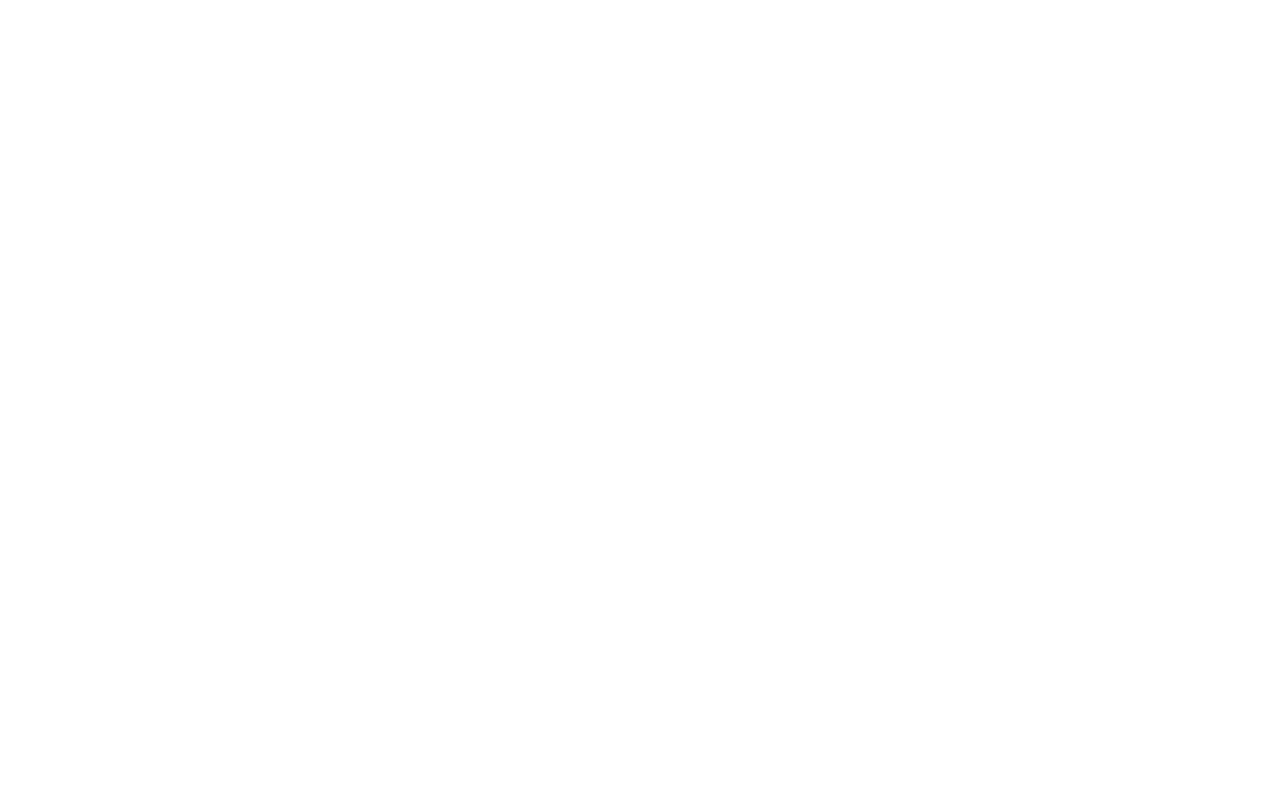
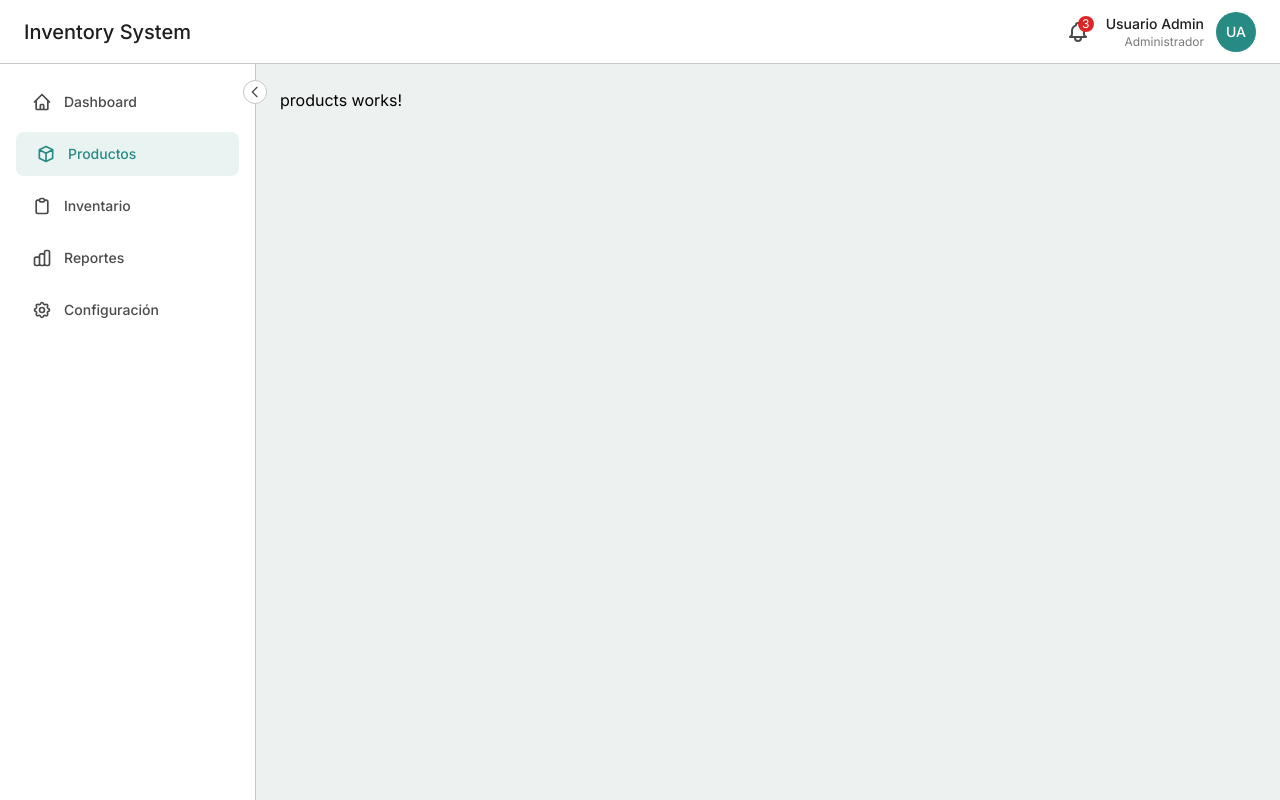
Before and after one commit to Dark-rambler/inventory-system-front-end-2026, an Angular app: page /products in a window 1280 px wide. Before the commit this address led to /. Built offline with nearby package versions, Linux system fonts and the light colour scheme.

Commit message:
add layout

```diff
--- a/src/app/app.routes.ts
+++ b/src/app/app.routes.ts
@@ -1,3 +1,45 @@
 import { Routes } from '@angular/router';
 
-export const routes: Routes = [];
+export const routes: Routes = [
+  {
+    path: '',
+    loadComponent: () =>
+      import('./shared/layouts/main-layout/main-layout.component').then(m => m.MainLayoutComponent),
+    children: [
+      {
+        path: '',
+        redirectTo: 'products',
+        pathMatch: 'full',
+      },
+      {
+        path: 'products',
+        loadComponent: () =>
+          import('./domains/products/products.component').then(m => m.ProductsComponent),
+      },
+      {
+        path: 'dashboard',
+        loadComponent: () =>
+          import('./domains/products/products.component').then(m => m.ProductsComponent),
+      },
+      {
+        path: 'inventory',
+        loadComponent: () =>
+          import('./domains/products/products.component').then(m => m.ProductsComponent),
+      },
+      {
+        path: 'reports',
+        loadComponent: () =>
+          import('./domains/products/products.component').then(m => m.ProductsComponent),
+      },
+      {
+        path: 'settings',
+        loadComponent: () =>
+          import('./domains/products/products.component').then(m => m.ProductsComponent),
+      },
+    ],
+  },
+  {
+    path: '**',
+    redirectTo: '',
+  },
+];
--- /dev/null
+++ b/src/app/domains/products/products.component.html
@@ -0,0 +1 @@
+<p>products works!</p>
--- /dev/null
+++ b/src/app/shared/components/header/header.component.html
@@ -0,0 +1,47 @@
+<header class="bg-white border-b border-gray-3 h-16 fixed top-0 left-0 right-0 z-50">
+  <div class="flex items-center justify-between h-full px-6">
+    <div class="flex items-center gap-4">
+      <button
+        (click)="toggleSidebar()"
+        class="lg:hidden text-gray-1 hover:text-primary transition-colors"
+      >
+        <svg class="w-6 h-6" fill="none" stroke="currentColor" viewBox="0 0 24 24">
+          <path
+            stroke-linecap="round"
+            stroke-linejoin="round"
+            stroke-width="2"
+            d="M4 6h16M4 12h16M4 18h16"
+          />
+        </svg>
+      </button>
+      <h1 class="text-h4 text-black">Inventory System</h1>
+    </div>
+
+    <div class="flex items-center gap-4">
+      <button class="text-gray-1 hover:text-primary transition-colors relative">
+        <svg class="w-6 h-6" fill="none" stroke="currentColor" viewBox="0 0 24 24">
+          <path
+            stroke-linecap="round"
+            stroke-linejoin="round"
+            stroke-width="2"
+            d="M15 17h5l-1.405-1.405A2.032 2.032 0 0118 14.158V11a6.002 6.002 0 00-4-5.659V5a2 2 0 10-4 0v.341C7.67 6.165 6 8.388 6 11v3.159c0 .538-.214 1.055-.595 1.436L4 17h5m6 0v1a3 3 0 11-6 0v-1m6 0H9"
+          />
+        </svg>
+        <span
+          class="absolute -top-1 -right-1 bg-danger text-white text-caption rounded-full w-4 h-4 flex items-center justify-center"
+          >3</span
+        >
+      </button>
+
+      <div class="flex items-center gap-3">
+        <div class="text-right hidden md:block">
+          <p class="text-small text-black font-medium">Usuario Admin</p>
+          <p class="text-caption text-gray-2">Administrador</p>
+        </div>
+        <div class="w-10 h-10 bg-primary rounded-full flex items-center justify-center text-white">
+          <span class="text-small font-medium">UA</span>
+        </div>
+      </div>
+    </div>
+  </div>
+</header>
--- /dev/null
+++ b/src/app/shared/components/header/header.component.ts
@@ -0,0 +1,15 @@
+import { Component, output } from '@angular/core';
+
+@Component({
+  selector: 'app-header',
+  imports: [],
+  templateUrl: './header.component.html',
+  styleUrl: './header.component.scss',
+})
+export class HeaderComponent {
+  sidebarToggle = output<void>();
+
+  toggleSidebar() {
+    this.sidebarToggle.emit();
+  }
+}
--- /dev/null
+++ b/src/app/shared/components/sidebar/sidebar.component.html
@@ -0,0 +1,55 @@
+<aside
+  class="fixed left-0 top-16 h-[calc(100vh-4rem)] bg-white border-r border-gray-3 transition-transform duration-300 z-40"
+  [class.w-64]="!isCollapsed"
+  [class.w-20]="isCollapsed"
+  [class.-translate-x-full]="!isOpen()"
+  [class.translate-x-0]="isOpen()"
+>
+  <button
+    (click)="toggleCollapse()"
+    class="hidden lg:flex absolute -right-3 top-4 bg-white border border-gray-3 rounded-full w-6 h-6 items-center justify-center text-gray-1 hover:text-primary transition-colors"
+  >
+    <svg
+      class="w-4 h-4 transition-transform"
+      [class.rotate-180]="isCollapsed"
+      fill="none"
+      stroke="currentColor"
+      viewBox="0 0 24 24"
+    >
+      <path stroke-linecap="round" stroke-linejoin="round" stroke-width="2" d="M15 19l-7-7 7-7" />
+    </svg>
+  </button>
+
+  <nav class="p-4 space-y-2">
+    @for (item of menuItems; track item.path) {
+      <a
+        [routerLink]="item.path"
+        routerLinkActive="bg-primary/10 text-primary border-l-4 border-primary"
+        class="flex items-center gap-3 px-4 py-3 rounded-lg text-gray-1 hover:bg-bg-secondary-1 transition-colors group border-l-4 border-transparent"
+      >
+        <svg class="w-5 h-5 flex-shrink-0" fill="none" stroke="currentColor" viewBox="0 0 24 24">
+          <path
+            stroke-linecap="round"
+            stroke-linejoin="round"
+            stroke-width="2"
+            [attr.d]="item.icon"
+          />
+        </svg>
+        @if (!isCollapsed) {
+          <span class="text-small font-medium">{{ item.label }}</span>
+        }
+      </a>
+    }
+  </nav>
+</aside>
+
+@if (isOpen()) {
+  <div
+    (click)="closeSidebar()"
+    (keydown.escape)="closeSidebar()"
+    role="button"
+    tabindex="0"
+    class="lg:hidden fixed inset-0 bg-black/50 z-30 top-16"
+    aria-label="Cerrar menú"
+  ></div>
+}
--- /dev/null
+++ b/src/app/shared/components/sidebar/sidebar.component.ts
@@ -0,0 +1,57 @@
+import { Component, input, output } from '@angular/core';
+import { RouterLink, RouterLinkActive } from '@angular/router';
+
+interface MenuItem {
+  label: string;
+  path: string;
+  icon: string;
+}
+
+@Component({
+  selector: 'app-sidebar',
+  imports: [RouterLink, RouterLinkActive],
+  templateUrl: './sidebar.component.html',
+  styleUrl: './sidebar.component.scss',
+})
+export class SidebarComponent {
+  isOpen = input<boolean>(true);
+  sidebarClose = output<void>();
+
+  isCollapsed = false;
+
+  menuItems: MenuItem[] = [
+    {
+      label: 'Dashboard',
+      path: '/dashboard',
+      icon: 'M3 12l2-2m0 0l7-7 7 7M5 10v10a1 1 0 001 1h3m10-11l2 2m-2-2v10a1 1 0 01-1 1h-3m-6 0a1 1 0 001-1v-4a1 1 0 011-1h2a1 1 0 011 1v4a1 1 0 001 1m-6 0h6',
+    },
+    {
+      label: 'Productos',
+      path: '/products',
+      icon: 'M20 7l-8-4-8 4m16 0l-8 4m8-4v10l-8 4m0-10L4 7m8 4v10M4 7v10l8 4',
+    },
+    {
+      label: 'Inventario',
+      path: '/inventory',
+      icon: 'M9 5H7a2 2 0 00-2 2v12a2 2 0 002 2h10a2 2 0 002-2V7a2 2 0 00-2-2h-2M9 5a2 2 0 002 2h2a2 2 0 002-2M9 5a2 2 0 012-2h2a2 2 0 012 2',
+    },
+    {
+      label: 'Reportes',
+      path: '/reports',
+      icon: 'M9 19v-6a2 2 0 00-2-2H5a2 2 0 00-2 2v6a2 2 0 002 2h2a2 2 0 002-2zm0 0V9a2 2 0 012-2h2a2 2 0 012 2v10m-6 0a2 2 0 002 2h2a2 2 0 002-2m0 0V5a2 2 0 012-2h2a2 2 0 012 2v14a2 2 0 01-2 2h-2a2 2 0 01-2-2z',
+    },
+    {
+      label: 'Configuración',
+      path: '/settings',
+      icon: 'M10.325 4.317c.426-1.756 2.924-1.756 3.35 0a1.724 1.724 0 002.573 1.066c1.543-.94 3.31.826 2.37 2.37a1.724 1.724 0 001.065 2.572c1.756.426 1.756 2.924 0 3.35a1.724 1.724 0 00-1.066 2.573c.94 1.543-.826 3.31-2.37 2.37a1.724 1.724 0 00-2.572 1.065c-.426 1.756-2.924 1.756-3.35 0a1.724 1.724 0 00-2.573-1.066c-1.543.94-3.31-.826-2.37-2.37a1.724 1.724 0 00-1.065-2.572c-1.756-.426-1.756-2.924 0-3.35a1.724 1.724 0 001.066-2.573c-.94-1.543.826-3.31 2.37-2.37.996.608 2.296.07 2.572-1.065z M15 12a3 3 0 11-6 0 3 3 0 016 0z',
+    },
+  ];
+
+  toggleCollapse() {
+    this.isCollapsed = !this.isCollapsed;
+  }
+
+  closeSidebar() {
+    this.sidebarClose.emit();
+  }
+}
--- /dev/null
+++ b/src/app/shared/layouts/main-layout/main-layout.component.html
@@ -0,0 +1,15 @@
+<div class="min-h-screen bg-bg-secondary-1">
+  <app-header (sidebarToggle)="toggleSidebar()" />
+
+  <app-sidebar [isOpen]="isSidebarOpen" (sidebarClose)="closeSidebar()" />
+
+  <main
+    class="pt-16 transition-all duration-300"
+    [class.lg:ml-64]="!isSidebarCollapsed"
+    [class.lg:ml-20]="isSidebarCollapsed"
+  >
+    <div class="p-6">
+      <router-outlet />
+    </div>
+  </main>
+</div>
--- /dev/null
+++ b/src/app/shared/layouts/main-layout/main-layout.component.ts
@@ -0,0 +1,23 @@
+import { Component } from '@angular/core';
+import { RouterOutlet } from '@angular/router';
+import { HeaderComponent } from '../../components/header/header.component';
+import { SidebarComponent } from '../../components/sidebar/sidebar.component';
+
+@Component({
+  selector: 'app-main-layout',
+  imports: [RouterOutlet, HeaderComponent, SidebarComponent],
+  templateUrl: './main-layout.component.html',
+  styleUrl: './main-layout.component.scss',
+})
+export class MainLayoutComponent {
+  isSidebarOpen = true;
+  isSidebarCollapsed = false;
+
+  toggleSidebar() {
+    this.isSidebarOpen = !this.isSidebarOpen;
+  }
+
+  closeSidebar() {
+    this.isSidebarOpen = false;
+  }
+}
```
Also changed, not shown: src/app/domains/products/products.component.ts (added, +8 -0 lines), src/app/shared/components/header/header.component.scss (added), src/app/shared/components/sidebar/sidebar.component.scss (added), src/app/shared/layouts/main-layout/main-layout.component.scss (added).
